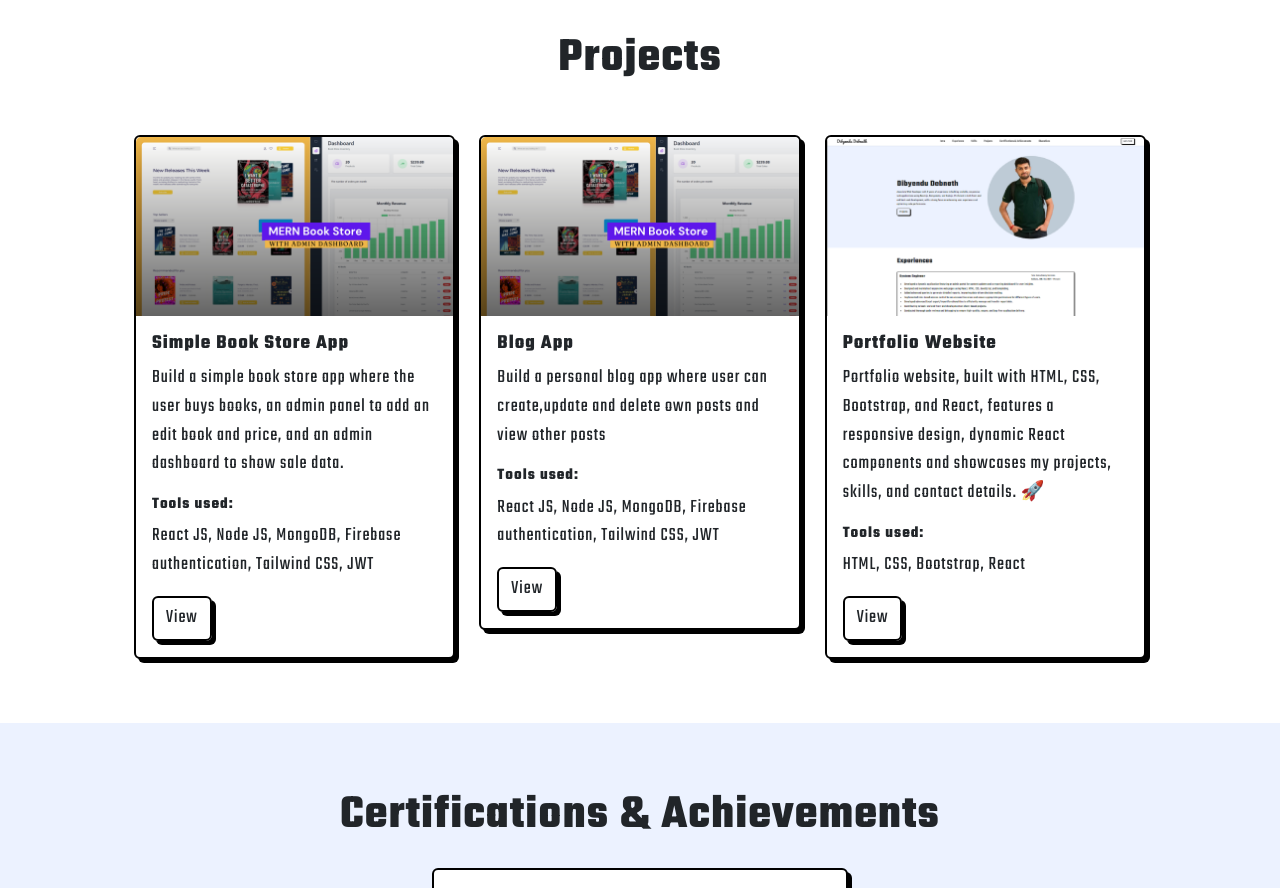
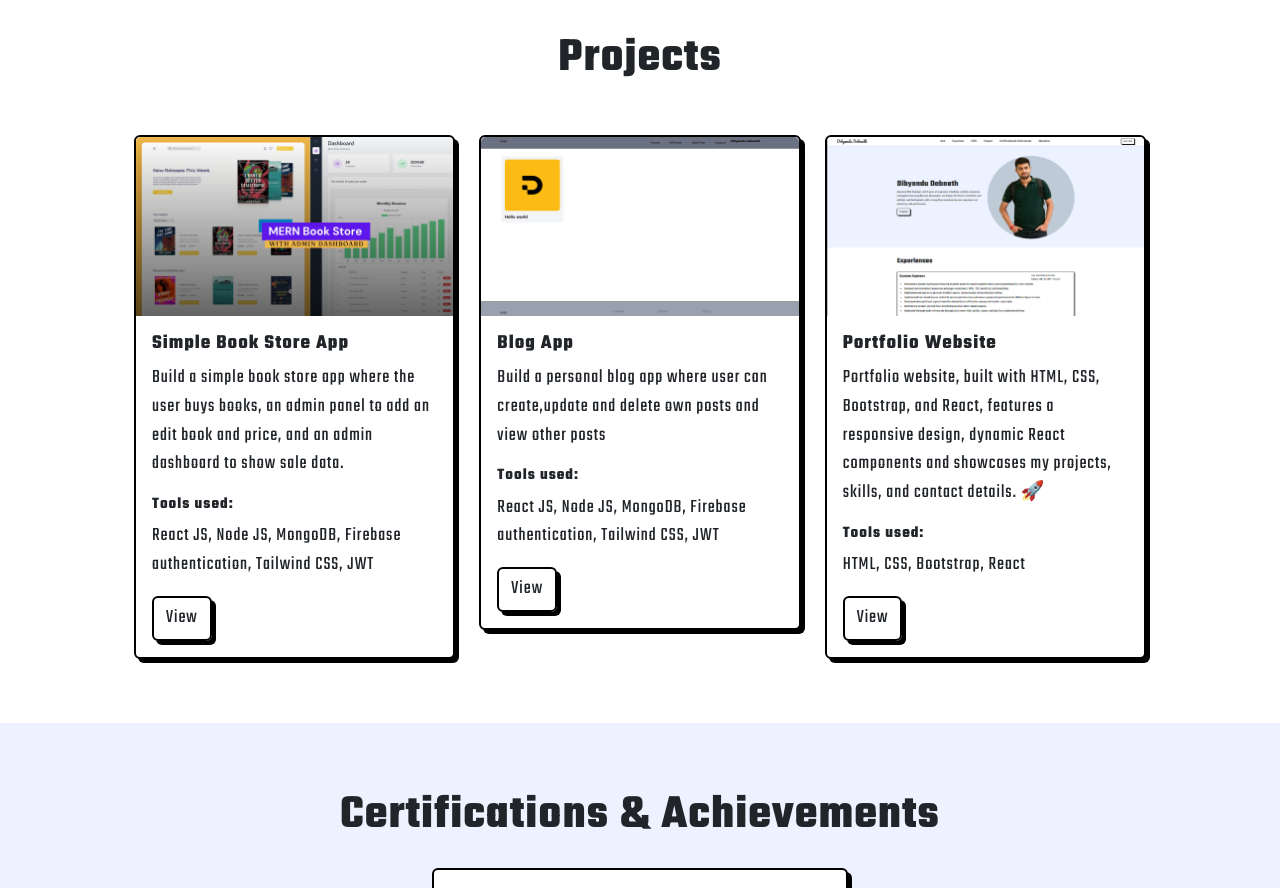
Before and after one commit to dibyendu-git-platform/dibyendudebnathportfolio, a React (Vite) app: page / in a window 1280 px wide. Shown: the part 1900-2788 px from the top of the page. Built offline with nearby package versions, Linux system fonts and the light colour scheme.

Commit message:
Add Blog Image

```diff
--- a/src/componenets/Projects.jsx
+++ b/src/componenets/Projects.jsx
@@ -16,15 +16,15 @@ const Projects = () => {
             title: "Blog App",
             description: `Build a personal blog app where user can create,update and delete own posts and view other posts`,
             toolsUsed: 'React JS, Node JS, MongoDB, Firebase authentication, Tailwind CSS, JWT',
-            link: '/#',
-            imgPath: '../../bookStore-cover.png'
+            link: 'https://github.com/dibyendu-git-platform/blog-app',
+            imgPath: '../../blog-app.jpg'
         },
         {
             id: 3,
             title: "Portfolio Website",
             description: `Portfolio website, built with HTML, CSS, Bootstrap, and React, features a responsive design, dynamic React components and showcases my projects, skills, and contact details. 🚀`,
             toolsUsed: 'HTML, CSS, Bootstrap, React',
-            link: '/#',
+            link: 'https://github.com/dibyendu-git-platform/dibyendudebnathportfolio/',
             imgPath: '../../Portfolio.png'
         }
     ]
```
Also changed, not shown: public/blog-app.jpg (added).
